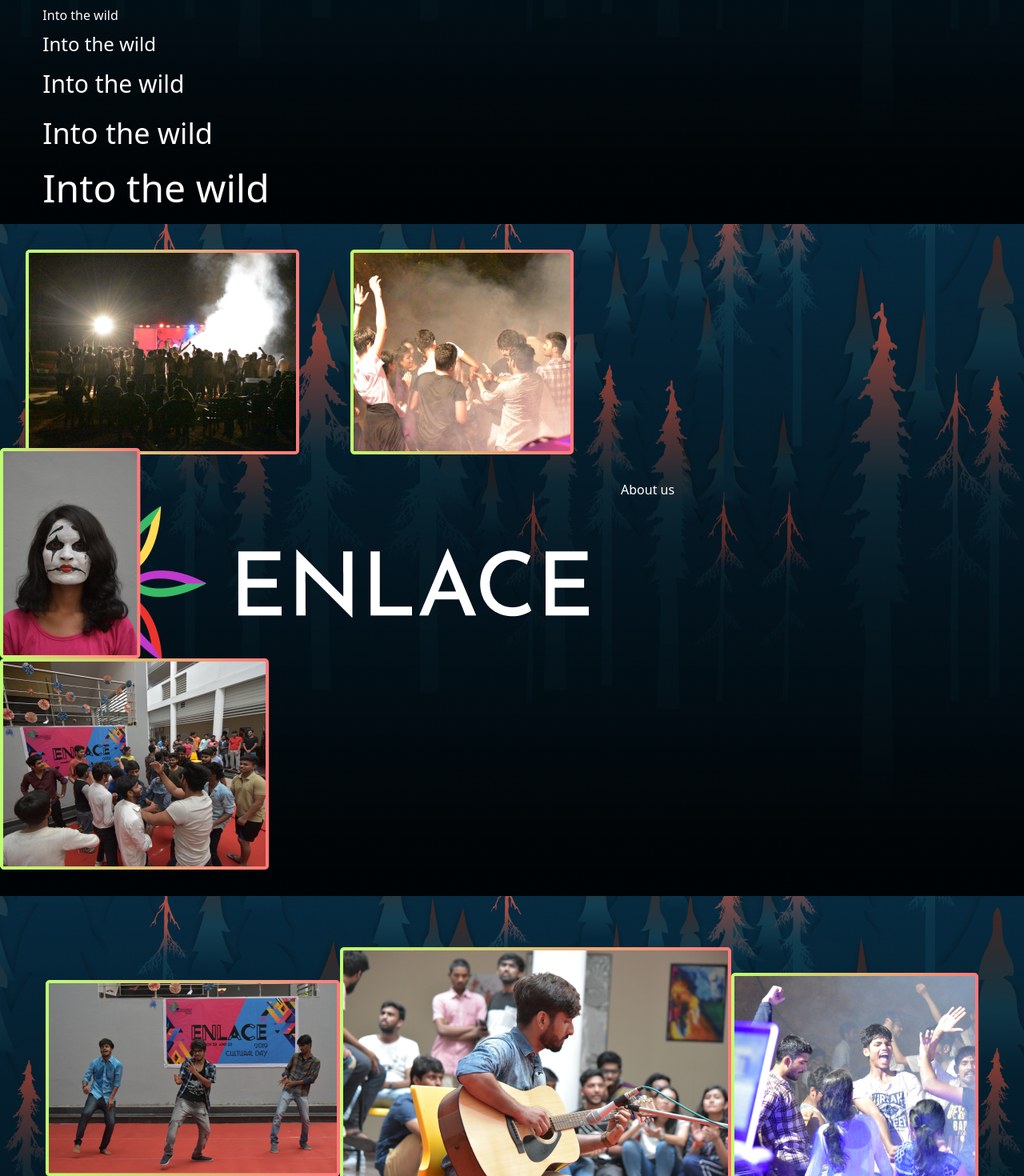
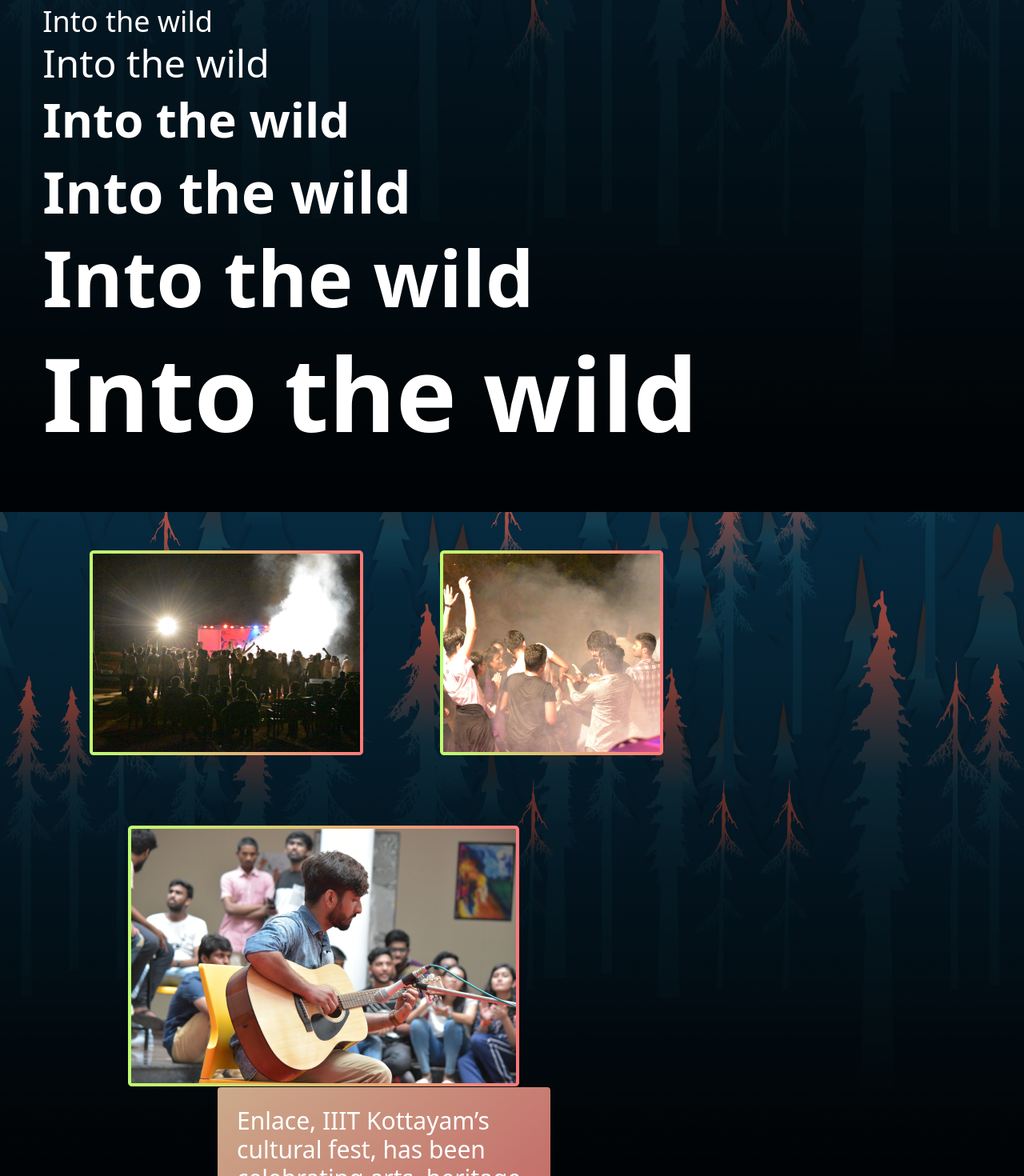
Before and after one commit to iiitkottayam/Enlace, a React (Create React App) app in the folder Enlace-main/: page / in a window 1280 px wide. Shown: the part 2240-3710 px from the top of the page at 80% size. Built offline with nearby package versions, Linux system fonts and the light colour scheme.

Commit message:
About us section

```diff
--- a/Enlace-main/src/components/Vertical.jsx
+++ b/Enlace-main/src/components/Vertical.jsx
@@ -10,7 +10,6 @@
 import past6 from "../assets/past/past-6.png";
 import past7 from "../assets/past/past-7.png";
 import past8 from "../assets/past/past-8.png";
-import logotitle from "../assets/Enlace-logo-name.png";
 
 const Vertical = () => {
   return (
@@ -43,51 +42,42 @@
         </div>
 
         <div className="mx-auto w-11/12 ">
-          <p className="text-1xl text-white ">Into the wild</p>
-          <p className="text-2xl text-white pt-2">Into the wild</p>
-          <p className="text-3xl text-white pt-4">Into the wild</p>
-          <p className="text-4xl text-white pt-6">Into the wild</p>
-          <p className="text-5xl text-white pt-6">Into the wild</p>
-          <p className="text-6xl text-white pt-8">Into the wild</p>
+          <p className="text-4xl text-white font-normal ">Into the wild</p>
+          <p className="text-5xl text-white font-medium pt-2">Into the wild</p>
+          <p className="text-6xl text-white font-semibold pt-4">Into the wild</p>
+          <p className="text-7xl text-white font-bold pt-6">Into the wild</p>
+          <p className="text-8xl text-white font-extrabold pt-6">Into the wild</p>
+          <p className="text-9xl text-white font-black pt-8">Into the wild</p>
         </div>
       </div>
 
-      {/* <div className={styles.page}>
-        <div className="w-11/12 h-full mx-auto flex flex-col flex-nowrap justify-around items-start">
+    <div className={styles.page}>
+      <div className="w-full h-2/6 mx-auto flex  flex-row  flex-wrap pt-12 px-4 ">
+        <img src={past1} alt="album" className="pl-24 " />
+        <img src={past8} alt="album" className="pl-24 "/>
+        <div className="inline-block mt-32 ml-36  from-[#FFD4AC]/80 to-[#F0616D]/80 bg-gradient-to-br h-24 w-94 rounded items-center"><p className="text-white text-4xl py-6 px-20">Who Are We</p></div>
+      </div>
+      <div className="w-full h-3/6 mx-auto flex  flex-row  flex-wrap pt-12 px-4 ">
+        <img src={past6} alt="album" className="pl-36 pt-16" />
 
-        <div>
-          <p className="text-1xl text-white pt-2">Into the wild</p>
-          <p className="text-2xl text-white pt-4">Into the wild</p>
-          <p className="text-3xl text-white pt-8">Into the wild</p>
-          <p className="text-4xl text-white pt-12">Into the wild</p>
-          <p className="text-5xl text-white pt-16">Into the wild</p>
-          <p className="text-6xl text-white pt-24">Into the wild</p>
-        </div>
-        </div>
-    </div> */}
+        <div className="inline-block  ml-64  from-[#FFD4AC]/80 to-[#F0616D]/80 bg-gradient-to-br h-96 w-2/6 rounded items-center"><p className="text-white text-3xl py-6 px-6">Enlace, IIIT Kottayam’s cultural fest, has been celebrating arts, heritage, music and lifestyle since its inception in 2019. We bring a myriad of events to life with impressive and breathtaking performances. </p></div>
+      </div>
+
+    </div>
     <div className={styles.page}>
-      <div className="w-full h-2/6 mx-auto flex  flex-row  flex-start flex-wrap  ">
-        <img src={past1} alt="album" className="p-8" />
-        <img src={past8} alt="album" className="p-8"/>
-        <img src={logotitle} alt="logo-title" className="p-8"   />
-        <div className=""><p className="text-white">About us</p></div>
+    <div className="w-full h-3/6 mx-auto flex  flex-row  flex-wrap pt-12 px-4 ">
+        <img src={past5} alt="album" className="p-12 basis-2/6" />
+        <img src={past3} alt="album" className="p-16 basis-1/6"/>
+        <div className="inline-block ml-24   basis-2/6  from-[#FFD4AC]/80 to-[#F0616D]/80 bg-gradient-to-br h-96 w-2/6 rounded items-center"><p className="text-white text-3xl py-6 px-6">Enlace, IIIT Kottayam’s cultural fest, has been celebrating arts, heritage, music and lifestyle since its inception in 2019. We bring a myriad of events to life with impressive and breathtaking performances. </p></div>
       </div>
-      <div>
-        <img src={past3} alt="album" />
-        <img src={past4} alt="album" />
+      <div className="w-full h-2/6 mx-auto flex  flex-row  flex-wrap pt-12 px-4 ">
+        <img src={past2} alt="album" className="pl-16 pt-16" />
+        <img src={past4} alt="album" className="pl-36 pt-16" />
+        <img src={past7} alt="album" className="pl-36 pt-16" />
+
 
       </div>
     </div>
-    <div className={styles.page}>
-      <div className="flex flex-wrap justify-center items-center h-full w-full">
-        <img src={past5} alt="album" />
-        <img src={past6} alt="album" />
-        <img src={past7} alt="album" />
-        <img src={past8} alt="album" />
-
-      </div>
-    </div>
-
     </div>
   );
 };
--- a/Enlace-main/src/components/vertical.module.css
+++ b/Enlace-main/src/components/vertical.module.css
@@ -21,6 +21,7 @@
 .page:nth-of-type(3) {
 	background: url(../assets/Landing3.png);
 	background-size: 100% 100%;
+	height: 150vh;
 	position: relative;
 }
 .page:nth-of-type(4) {
```
